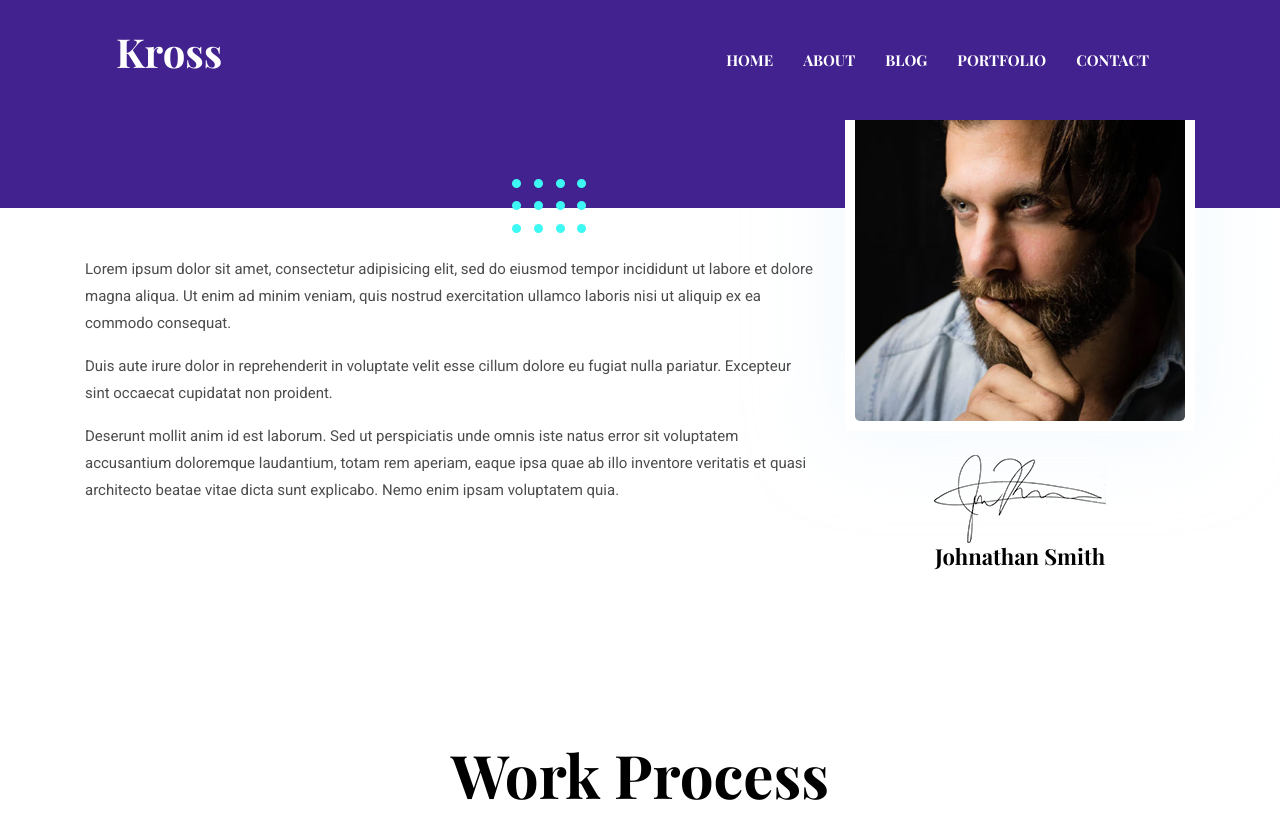
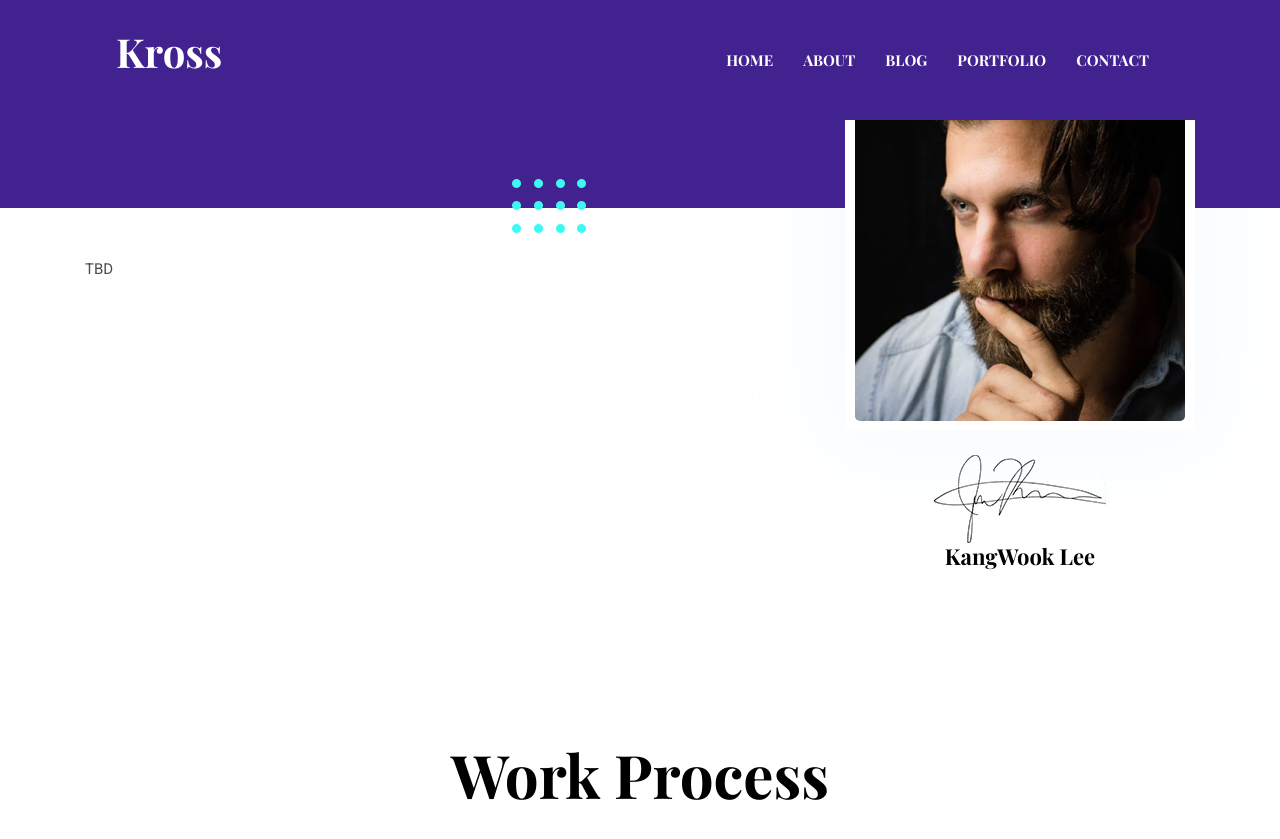
Before and after one commit to Riche3488/Riche3488.github.io, a Jekyll site: the page built from _pages/about.md, in a window 1280 px wide and 900 px high, scrolled down 316 px. Shown: the top 839 px of the window. Built offline with Jekyll 4.4.1, drawn with Linux system fonts in a browser that asks for light colours.

Commit message:
adjust for me

```diff
--- a/_pages/about.md
+++ b/_pages/about.md
@@ -1,18 +1,9 @@
 ---
 layout: about
 title: About Me
-author: Johnathan Smith
+author: KangWook Lee
 image: assets/images/about/author.jpg
 signature: assets/images/about/signature.png
 ---
 
-Lorem ipsum dolor sit amet, consectetur adipisicing elit, sed do eiusmod tempor incididunt ut labore et
-dolore magna aliqua. Ut enim ad minim veniam, quis nostrud exercitation ullamco laboris nisi ut aliquip ex ea
-commodo consequat.
-
-Duis aute irure dolor in reprehenderit in voluptate velit esse cillum dolore eu fugiat nulla pariatur.
-Excepteur sint occaecat cupidatat non proident.
-
-Deserunt mollit anim id est laborum. Sed ut perspiciatis unde omnis iste natus error sit voluptatem
-accusantium doloremque laudantium, totam rem aperiam, eaque ipsa quae ab illo inventore veritatis et quasi
-architecto beatae vitae dicta sunt explicabo. Nemo enim ipsam voluptatem quia.
+TBD
```
Also changed, not shown: _data/settings.yml (+22 -22 lines).
